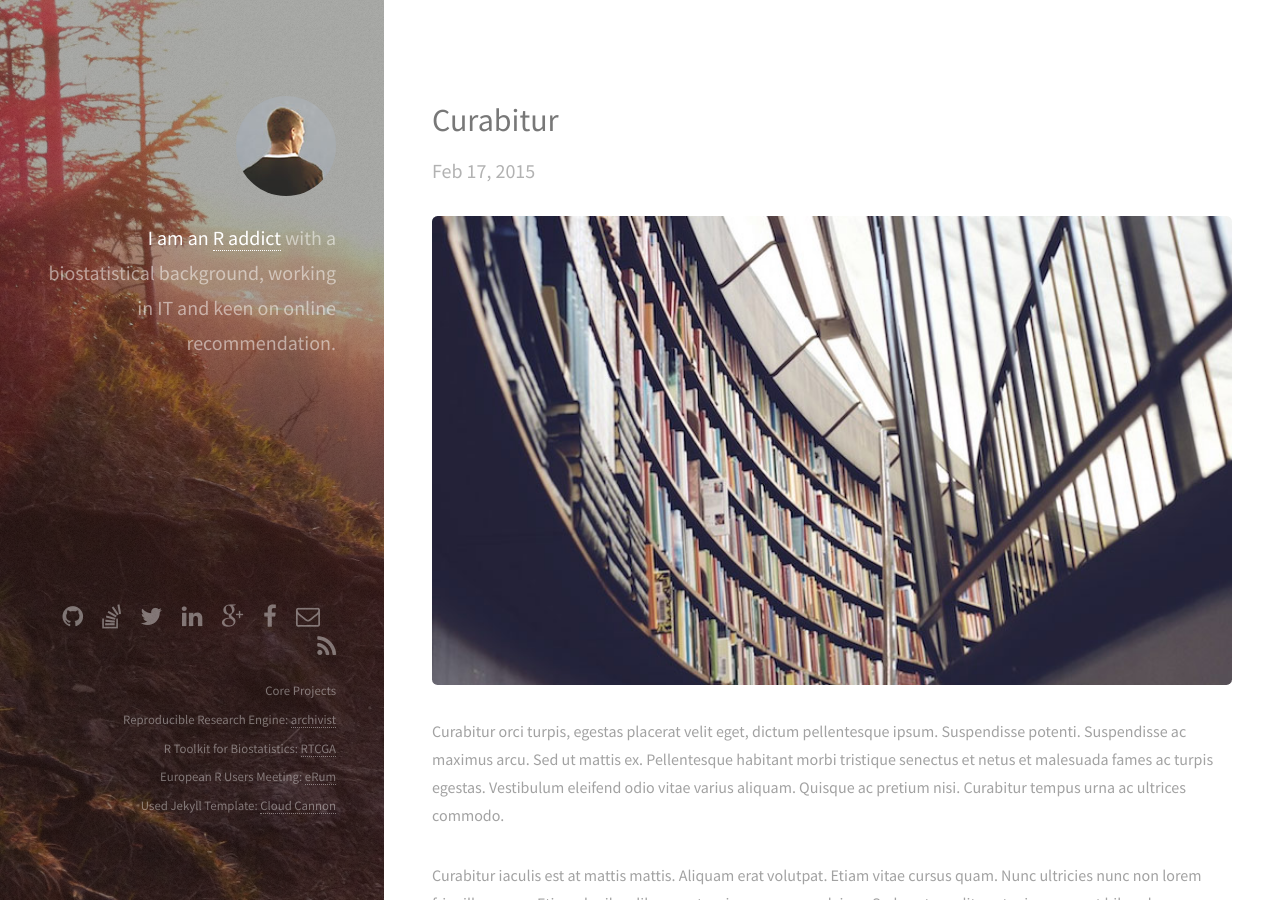
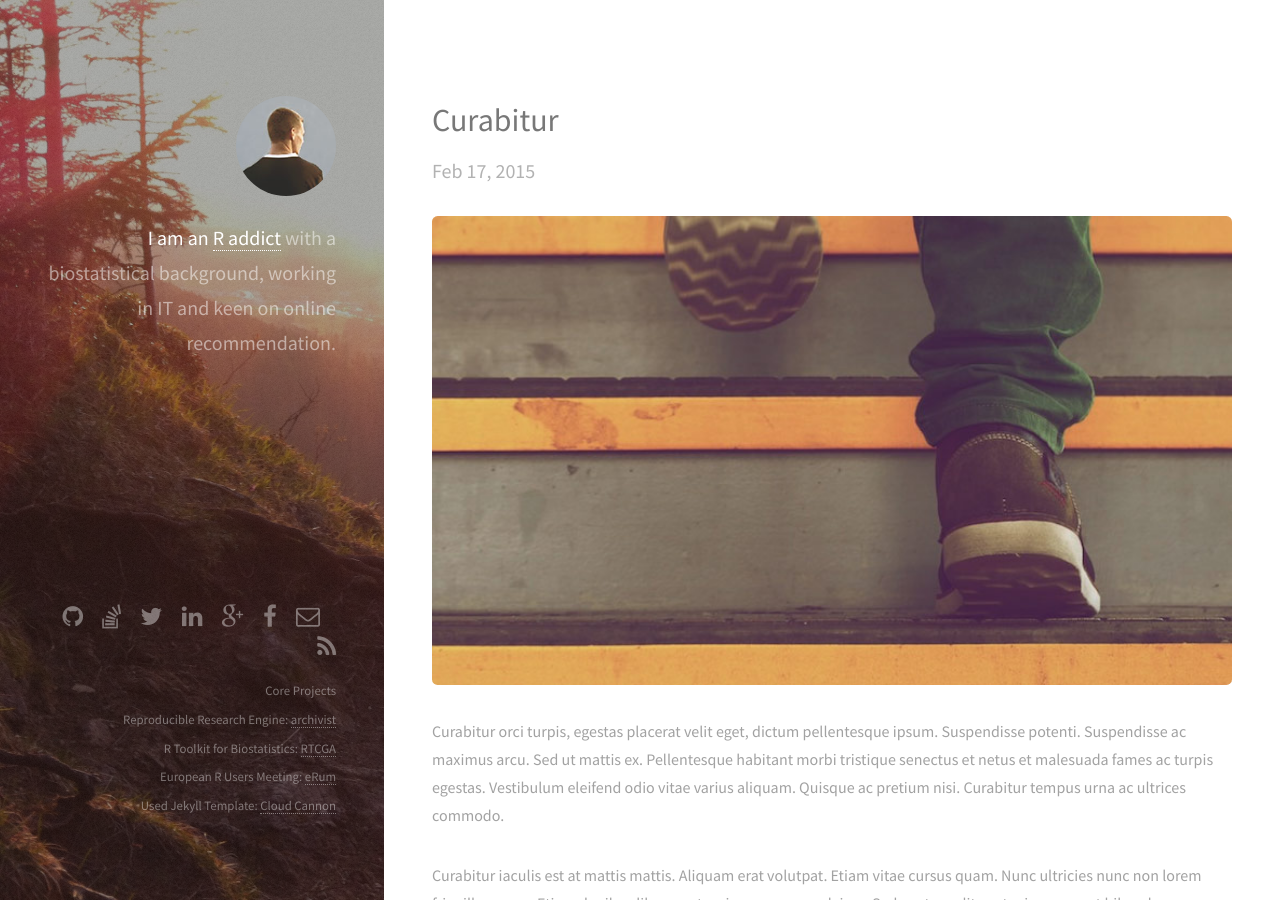
Before and after one commit to MarcinKosinski/MarcinKosinski.github.io, a Jekyll site: the page built from _posts/2015-02-17-curabitur.markdown, in a window 1280 px wide and 900 px high. Built offline with Jekyll 4.4.1, drawn with Linux system fonts in a browser that asks for light colours; comment, search, counter and statistics services are not loaded.

Commit message:
testchange

```diff
--- a/_posts/2015-02-17-curabitur.markdown
+++ b/_posts/2015-02-17-curabitur.markdown
@@ -1,7 +1,7 @@
 ---
 layout: post
 ---
-<img src="/images/fulls/03.jpg" class="fit image"> Curabitur orci turpis, egestas placerat velit eget, dictum pellentesque ipsum. Suspendisse potenti. Suspendisse ac maximus arcu. Sed ut mattis ex. Pellentesque habitant morbi tristique senectus et netus et malesuada fames ac turpis egestas. Vestibulum eleifend odio vitae varius aliquam. Quisque ac pretium nisi. Curabitur tempus urna ac ultrices commodo.
+<img src="/images/fulls/04.jpg" class="fit image"> Curabitur orci turpis, egestas placerat velit eget, dictum pellentesque ipsum. Suspendisse potenti. Suspendisse ac maximus arcu. Sed ut mattis ex. Pellentesque habitant morbi tristique senectus et netus et malesuada fames ac turpis egestas. Vestibulum eleifend odio vitae varius aliquam. Quisque ac pretium nisi. Curabitur tempus urna ac ultrices commodo.
 
 Curabitur iaculis est at mattis mattis. Aliquam erat volutpat. Etiam vitae cursus quam. Nunc ultricies nunc non lorem fringilla cursus. Etiam dapibus libero ac turpis accumsan pulvinar. Sed auctor velit eget mi consequat bibendum. Aliquam interdum purus eget metus pretium ullamcorper.
 
```
